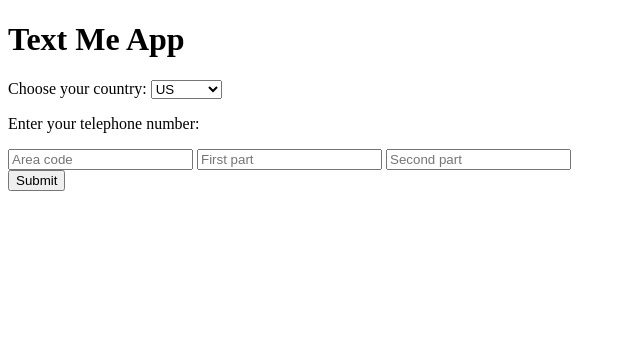
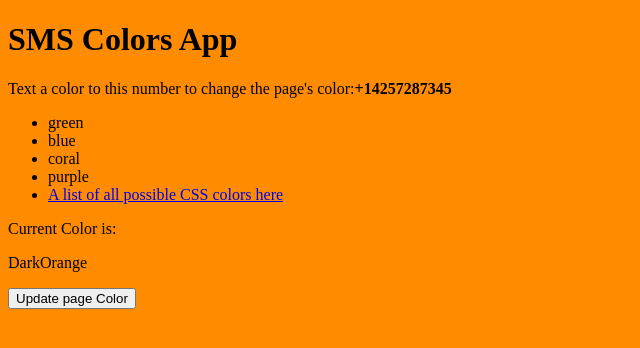
Before and after one commit to KarnellSchultz/TextMeApp, a website: page public/index.html in a window 1280 px wide. Shown: the whole page, without its empty margins (0-640 px from the left). Drawn offline with Linux system fonts and the light colour scheme.

Commit message:
Add files via upload
version 1 complete - project uploaded to Glitch

```diff
--- a/public/client.js
+++ b/public/client.js
@@ -1,19 +1,23 @@
-async function expressTest() {
-    console.log('its me client')
-    const response = await fetch('/reply');
-    const myJson = await response.json();
-    console.log(JSON.stringify(myJson));
+let clientPhoneNumber = Number;
+
+// document.getElementById("demo").addEventListener("click", myFunction);
+
+const pageElement = document.getElementById("body");
+const updateButton = document.getElementById("updateColor");
+const upcomingcolor = document.getElementById("upcomingcolor");
+
+let color = "DarkOrange"
+pageElement.style.background = color;
+upcomingcolor.innerHTML = color
+updateButton.addEventListener("click", updateColors);
+
+async function updateColors() {
+  let colorData = await fetch('/colors');
+  color = await colorData.json();
+  pageElement.style.background = color;
+  console.log(`The color is: ${color}`)
+  upcomingcolor.innerHTML = color
+
 }
 
-async function webhook() {
- const response = await fetch('/webhooks/sms')
-}
-
-let clientPhoneNumber = Number;
-
-
-document.getElementById("demo").addEventListener("click", myFunction);
-
-function submitNumber() {
-  console.log('YOOO!')
-}
+// setInterval(updateColors, 10000);
--- a/public/index.html
+++ b/public/index.html
@@ -6,45 +6,41 @@
     <meta http-equiv="X-UA-Compatible" content="ie=edge">
       <link id="favicon" rel="icon" href="https://glitch.com/edit/favicon-app.ico" type="image/x-icon">
 
-
     <title>Text Me</title>
 </head>
-<body>
-    <h1>Text Me App</h1>
-<form>
-  <div>
-    <label for="country">Choose your country:</label>
-    <select id="country" name="country">
-      <option>UK</option>
-      <option selected>US</option>
-      <option>Sweden</option>
-    </select>
+<body id="body">
+    <div id="page" class="page">
+      <div class="section header-text">
+            <h1>SMS Colors App</h1>
+      </div>
+    </div>
+
+  <div class="section form-container">
+
   </div>
   <div>
-    <p>Enter your telephone number: </p>
-    <span class="areaDiv">
-      <input id="areaNo" name="areaNo" type="tel" required
-             placeholder="Area code" pattern="[0-9]{3}"
-             aria-label="Area code">
-      <span class="validity"></span>
-    </span>
-    <span class="number1Div">
-      <input id="number1" name="number1" type="tel" required
-             placeholder="First part" pattern="[0-9]{3}"
-             aria-label="First part of number">
-      <span class="validity"></span>
-    </span>
-    <span class="number2Div">
-      <input id="number2" name="number2" type="tel" required
-             placeholder="Second part" pattern="[0-9]{4}"
-             aria-label="Second part of number">
-      <span class="validity"></span>
-    </span>
+    <p class="section">
+      Text a color to this number to change the page's color:<b>+14257287345</b>
+    </p>
+    <ul>
+      <li>green</li>
+      <li>blue</li>
+      <li>coral</li>
+      <li>purple</li>
+      <li><a href="https://www.w3schools.com/cssref/css_colors.asp">
+        A list of all possible CSS colors here</a></li>
+    </ul>
   </div>
-  <div>
-    <button id="demo" onclick="submitNumber()">Submit</button>
+  <div class="section">
+    <p>
+      Current Color is: <p id="upcomingcolor"></p>
+    </p>
   </div>
-</form>
+  <div class="section button">
+    <button type="button" id="updateColor"  >
+      Update page Color
+    </button>
+  </div>
 
 </body>
 <script src="client.js"></script>
--- /dev/null
+++ b/public/styles.css
@@ -0,0 +1,22 @@
+
+* {
+  box-sizing: border-box;
+  padding: 0;
+  margin: 0;
+
+}
+.page {
+  display: flex;
+  flex-wrap: wrap;
+  margin: 0 auto;
+
+}
+
+html {
+  font-family: "Benton Sans", "Helvetica Neue", helvetica, arial, sans-serif;
+}
+
+.section {
+  height: 300px;
+
+}
```
Also changed, not shown: server.js (+33 -64 lines).
